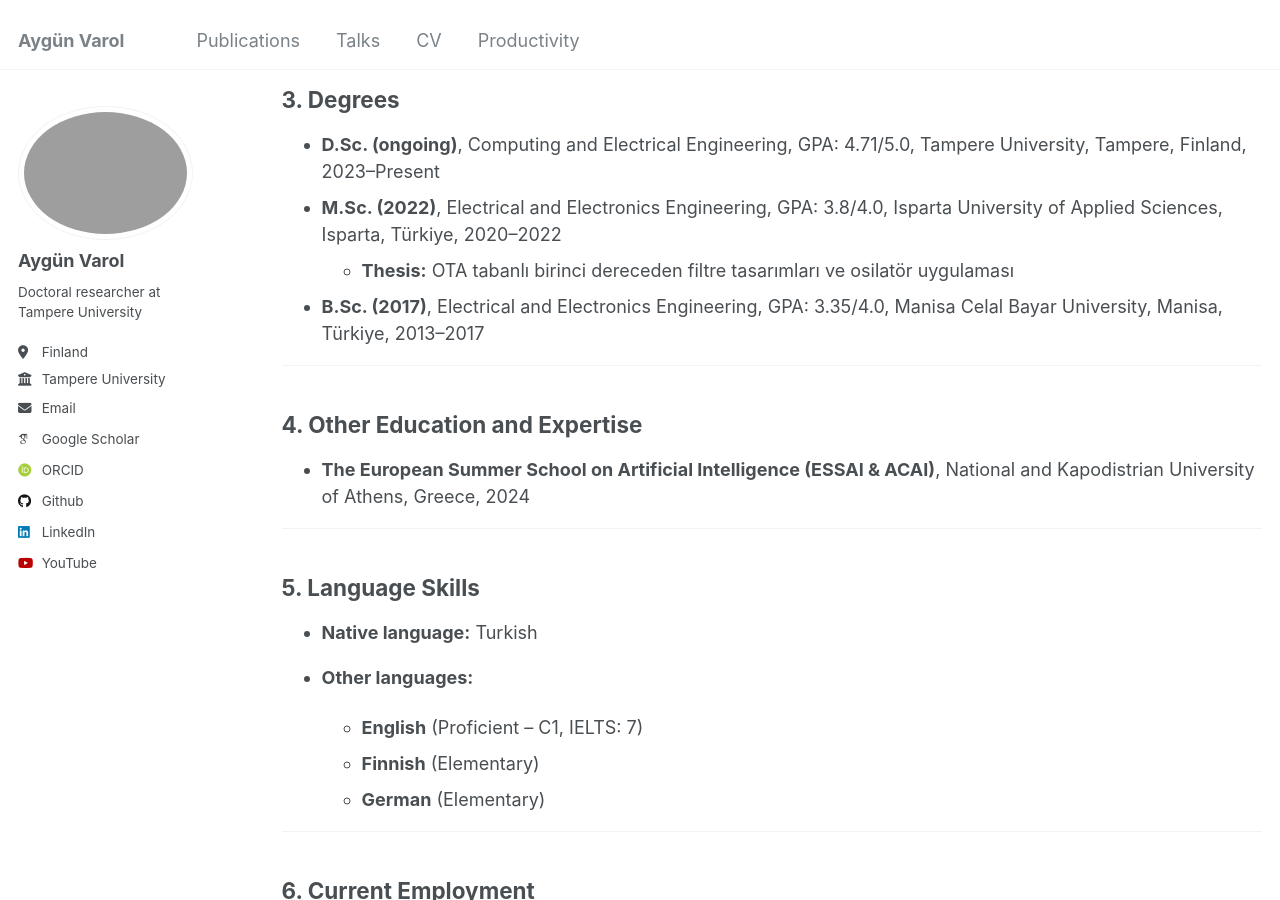
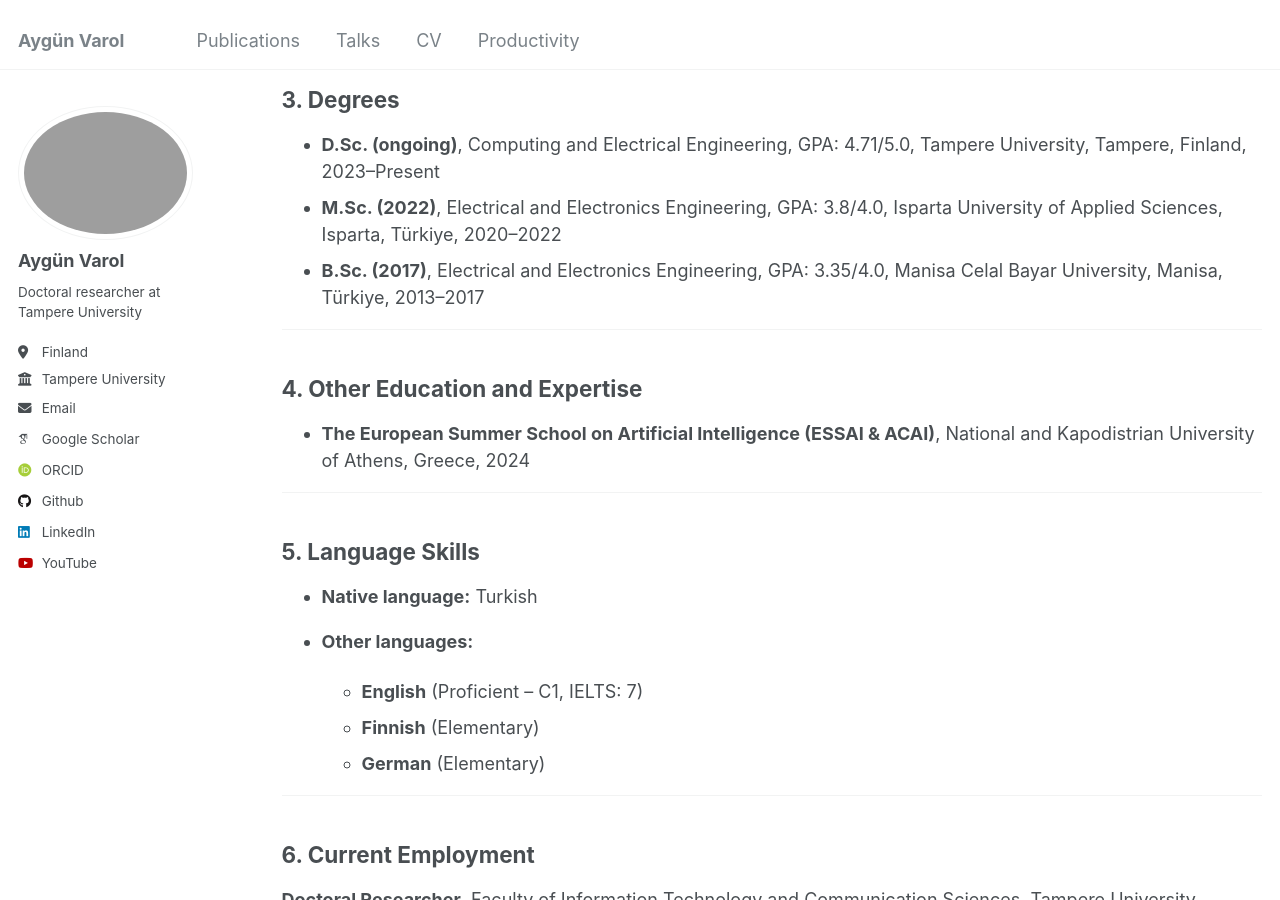
Before and after one commit to AygunVarol/aygunvarol.github.io, a Jekyll site: the page built from _pages/cv.md, in a window 1280 px wide and 900 px high, scrolled down 713 px. Built offline with Jekyll 4.4.1, drawn with Linux system fonts in a browser that asks for light colours; some web fonts are replaced.

Commit message:
Remove thesis details from M.Sc. degree
Removed thesis description from M.Sc. degree entry.

```diff
--- a/_pages/cv.md
+++ b/_pages/cv.md
@@ -31,7 +31,6 @@ AI/IoT Research Engineer with 5+ years of experience in developing smart indoor
 
 * **D.Sc. (ongoing)**, Computing and Electrical Engineering, GPA: 4.71/5.0, Tampere University, Tampere, Finland, 2023–Present
 * **M.Sc. (2022)**, Electrical and Electronics Engineering, GPA: 3.8/4.0, Isparta University of Applied Sciences, Isparta, Türkiye, 2020–2022
-  * **Thesis:** OTA tabanlı birinci dereceden filtre tasarımları ve osilatör uygulaması
 * **B.Sc. (2017)**, Electrical and Electronics Engineering, GPA: 3.35/4.0, Manisa Celal Bayar University, Manisa, Türkiye, 2013–2017
 
 ---
```
